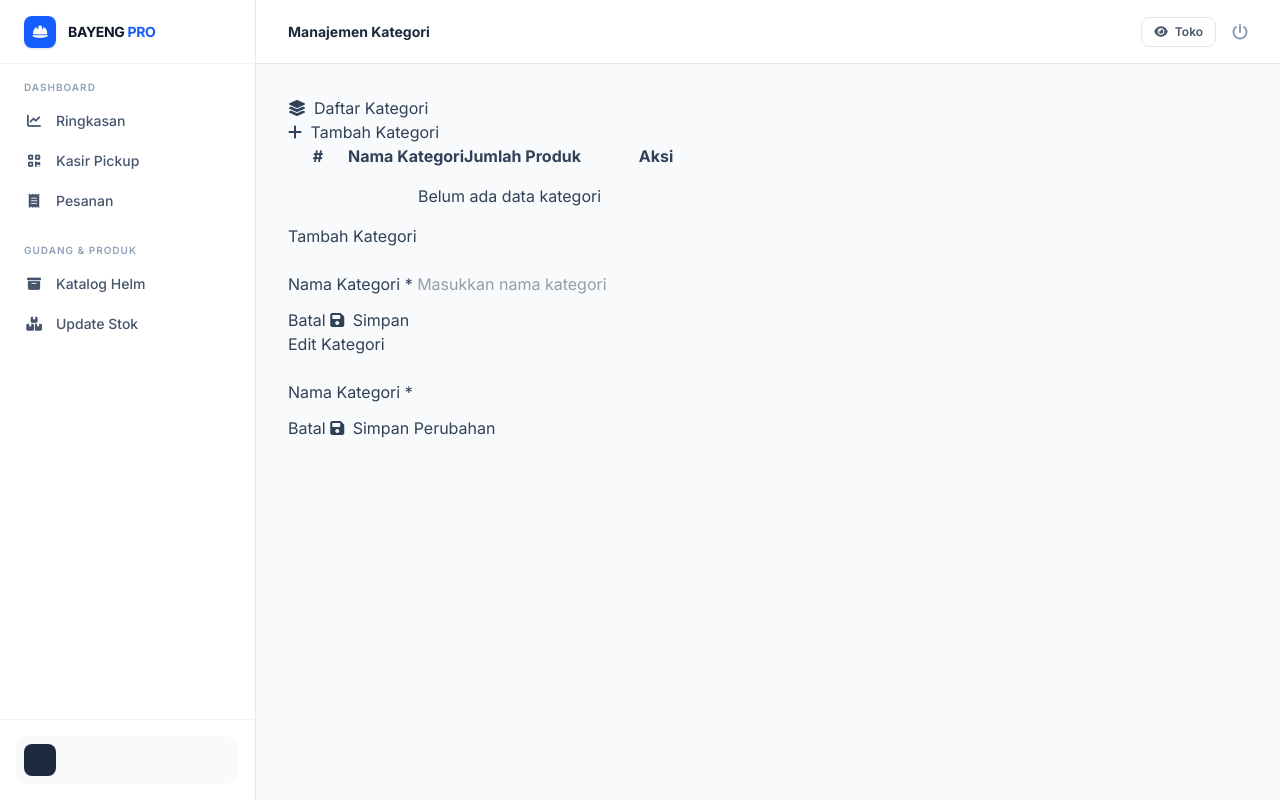
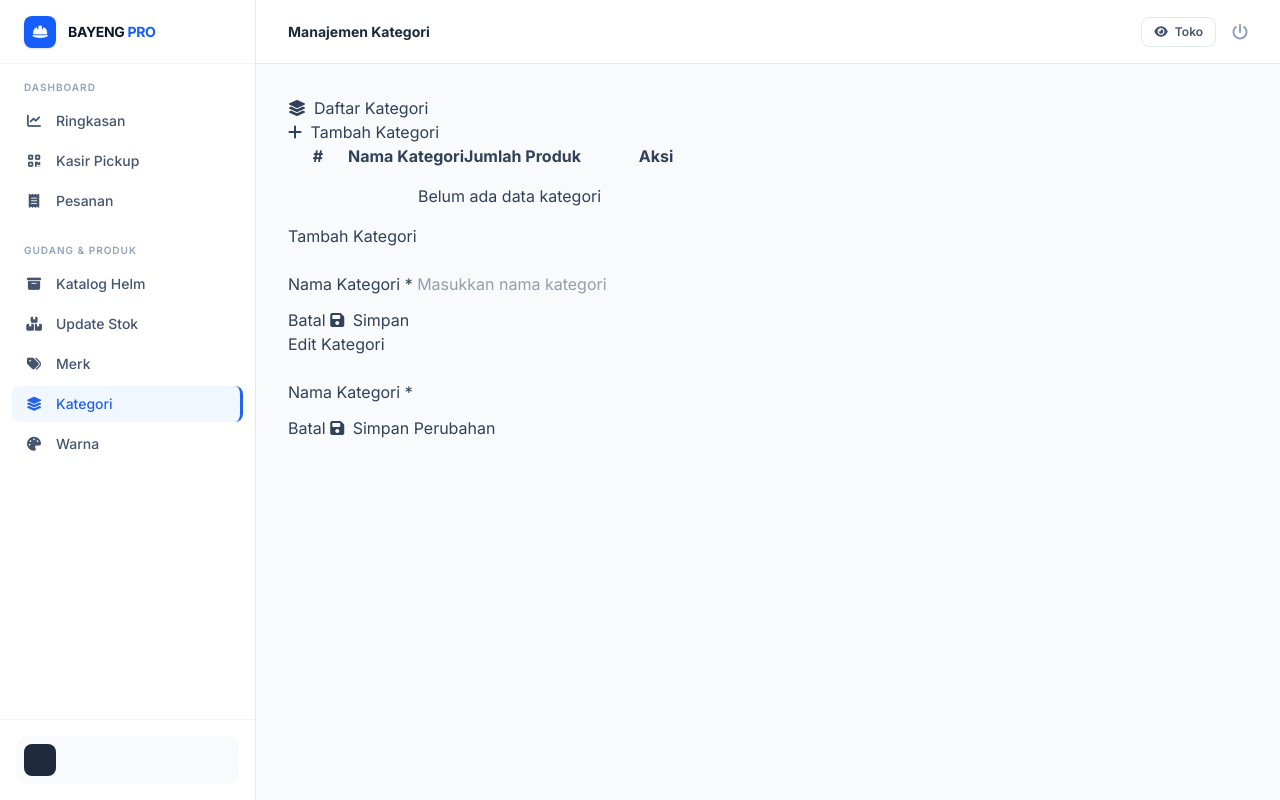
Before and after one commit to RijaMaulana69/project-bayeng-helm, a Laravel app: page /admin/kategori in a window 1280 px wide. Run offline with Laravel 12, Linux system fonts and the light colour scheme; a user stored in the database is signed in; data comes from the database, SQL or seed files in the repository; data that the repository does not hold is empty; style sheets or scripts are compiled from the project's sources; some libraries are stand-ins or nearby versions.

Commit message:
fix: SweetAlert2 missing in admin, restore sidebar nav links (merk/kategori/warna/pengaturan/activity-log), add active states, use consistent relationship name

```diff
--- a/resources/views/admin/pickup/validasi.blade.php
+++ b/resources/views/admin/pickup/validasi.blade.php
@@ -54,7 +54,7 @@
                             </tr>
                         </thead>
                         <tbody class="divide-y divide-slate-100">
-                            @foreach ($pesanan->items as $item)
+                            @foreach ($pesanan->details as $item)
                             <tr>
                                 <td class="px-6 py-4 text-xs font-bold text-slate-900">
                                     {{ $item->helm->nama_helm ?? $item->nama_helm ?? '-' }}
--- a/resources/views/layouts/admin.blade.php
+++ b/resources/views/layouts/admin.blade.php
@@ -13,6 +13,9 @@
 
     {{-- Icons --}}
     <link rel="stylesheet" href="https://cdnjs.cloudflare.com/ajax/libs/font-awesome/6.5.1/css/all.min.css">
+
+    {{-- SweetAlert2 --}}
+    <script src="https://cdn.jsdelivr.net/npm/sweetalert2@11"></script>
 
     {{-- CSS --}}
     @vite(['resources/css/app.css', 'resources/js/app.js'])
@@ -104,15 +107,41 @@
                         <span>Update Stok</span>
                     </a>
 
+                    <a href="{{ route('admin.merk.index') }}"
+                       class="flex items-center gap-3 px-3 py-2 text-sm font-medium transition-colors rounded-lg group {{ request()->routeIs('admin.merk*') ? 'sidebar-active' : 'text-slate-600 hover:bg-slate-50' }}">
+                        <i class="w-5 text-center fa-solid fa-tags"></i>
+                        <span>Merk</span>
+                    </a>
+
+                    <a href="{{ route('admin.kategori.index') }}"
+                       class="flex items-center gap-3 px-3 py-2 text-sm font-medium transition-colors rounded-lg group {{ request()->routeIs('admin.kategori*') ? 'sidebar-active' : 'text-slate-600 hover:bg-slate-50' }}">
+                        <i class="w-5 text-center fa-solid fa-layer-group"></i>
+                        <span>Kategori</span>
+                    </a>
+
+                    <a href="{{ route('admin.warna.index') }}"
+                       class="flex items-center gap-3 px-3 py-2 text-sm font-medium transition-colors rounded-lg group {{ request()->routeIs('admin.warna*') ? 'sidebar-active' : 'text-slate-600 hover:bg-slate-50' }}">
+                        <i class="w-5 text-center fa-solid fa-palette"></i>
+                        <span>Warna</span>
+                    </a>
+
                     @if(Auth::guard('web')->user()->isOwner())
                     <p class="px-3 mt-6 mb-2 text-[10px] font-semibold tracking-widest text-slate-400 uppercase">Management</p>
-                    <a href="{{ route('admin.owner.user.index') }}" class="flex items-center gap-3 px-3 py-2 text-sm font-medium transition-colors rounded-lg text-slate-600 hover:bg-slate-50">
+                    <a href="{{ route('admin.owner.user.index') }}" class="flex items-center gap-3 px-3 py-2 text-sm font-medium transition-colors rounded-lg {{ request()->routeIs('admin.owner.user*') || request()->routeIs('admin.user*') ? 'sidebar-active' : 'text-slate-600 hover:bg-slate-50' }}">
                         <i class="w-5 text-center fa-solid fa-user-gear"></i>
                         <span>Karyawan</span>
                     </a>
-                    <a href="{{ route('admin.owner.laporan.penjualan') }}" class="flex items-center gap-3 px-3 py-2 text-sm font-medium transition-colors rounded-lg text-slate-600 hover:bg-slate-50">
+                    <a href="{{ route('admin.owner.laporan.penjualan') }}" class="flex items-center gap-3 px-3 py-2 text-sm font-medium transition-colors rounded-lg {{ request()->routeIs('admin.owner.laporan*') || request()->routeIs('admin.laporan*') ? 'sidebar-active' : 'text-slate-600 hover:bg-slate-50' }}">
                         <i class="w-5 text-center fa-solid fa-file-invoice-dollar"></i>
                         <span>Laporan</span>
+                    </a>
+                    <a href="{{ route('admin.owner.activity-log') }}" class="flex items-center gap-3 px-3 py-2 text-sm font-medium transition-colors rounded-lg {{ request()->routeIs('admin.owner.activity-log*') || request()->routeIs('admin.activity-log*') ? 'sidebar-active' : 'text-slate-600 hover:bg-slate-50' }}">
+                        <i class="w-5 text-center fa-solid fa-clock-rotate-left"></i>
+                        <span>Activity Log</span>
+                    </a>
+                    <a href="{{ route('admin.owner.pengaturan') }}" class="flex items-center gap-3 px-3 py-2 text-sm font-medium transition-colors rounded-lg {{ request()->routeIs('admin.owner.pengaturan*') || request()->routeIs('admin.pengaturan*') ? 'sidebar-active' : 'text-slate-600 hover:bg-slate-50' }}">
+                        <i class="w-5 text-center fa-solid fa-gear"></i>
+                        <span>Pengaturan</span>
                     </a>
                     @endif
                 </nav>
```
